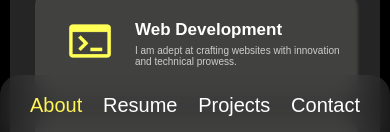
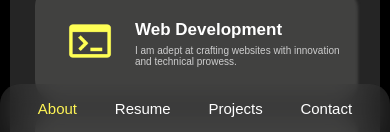
Before and after one commit to Eddy-Web93/my-portfolio-website, a React (Vite) app: page / in a window 390 px wide. Shown: the part 701-833 px from the top of the page. Built offline with nearby package versions, Linux system fonts and the light colour scheme; a web font is replaced by a local one.

Commit message:
first commit

```diff
--- a/src/Components/Contact/Contact.css
+++ b/src/Components/Contact/Contact.css
@@ -1,7 +1,8 @@
 .contact{
     width: 100%;
-    height: auto;
+    height: 110vh;
     padding: 20px;
+    padding-bottom: 50px;
 }
 .mapbox figure{
     width: 100%;
--- a/src/Components/Where/Where.css
+++ b/src/Components/Where/Where.css
@@ -1,4 +1,4 @@
-.navbar{
+.navbar {
     position: absolute;
     top: 0;
     right: 0;
@@ -14,45 +14,44 @@
     background: #414140;
     z-index: 1;
 }
-.list{
+
+.list {
     font-size: 20px;
     font-weight: 500;
 }
-.list:hover, .active{
+
+.list:hover, .active {
     color: #fff555 !important;
 }
+
 @media (max-width: 1064px) {
-    .list{
+    .list {
         font-size: 15px;
         font-weight: 400;
     }
 }
+
 @media (max-width: 850px) {
-    .list{
-        font-size: 8px;
-        font-weight: 200;
-    }
-}
-@media (max-width: 850px) {
-    .navbar{
+    .navbar {
         position: fixed;
-        top: 92% !important;
-        left: 0;
-        width: 100%;
-        height: 50px;
-        padding: 30px;
+        top: 93% !important; /* Fixed at the bottom */
+        right: 0;
+        width: 100%; /* Full width */
+        height: 50px; /* Keep the height consistent */
+        padding: 0; /* Adjust padding for better fit */
         display: flex;
-        justify-content: space-between;
+        justify-content: space-evenly; /* Evenly spaced items */
         align-items: center;
+        flex-direction: row; /* Row direction */
         border-radius: 0;
-        border-top-right-radius: 20px;
         border-top-left-radius: 20px;
+        border-top-right-radius: 20px; /* Added top-right radius */
         background: #41414060;
         backdrop-filter: blur(10px);
         z-index: 1;
     }
-    .list{
-        font-size: 20px;
+    .list {
+        font-size: 15px; /* Adjusted font size for visibility */
         font-weight: 500;
     }
 }
```
